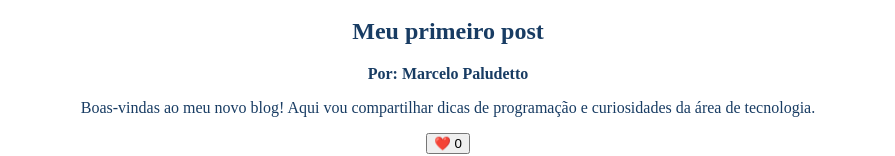
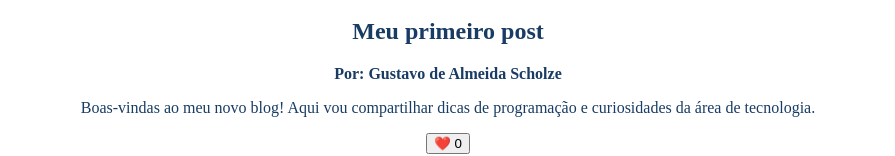
Before and after one commit to gustavoscholze-sys/aaa, a plain HTML site: page index.html in a window 1280 px wide. Shown: the part 208-364 px from the top of the page, without its empty margins (192-1087 px from the left). Drawn offline with Linux system fonts and the light colour scheme.

Commit message:
Update index.html

```diff
--- a/index.html
+++ b/index.html
@@ -44,7 +44,7 @@
 
     <div>
       <h2>Meu primeiro post</h2>
-      <p class="artigo-autor">Por: Marcelo Paludetto</p>
+      <p class="artigo-autor">Por: Gustavo de Almeida Scholze</p>
       <p>Boas-vindas ao meu novo blog! Aqui vou compartilhar dicas de programação e curiosidades da área de tecnologia.</p>
       <button>❤️ <span>0</span></button>
     </div>
```
